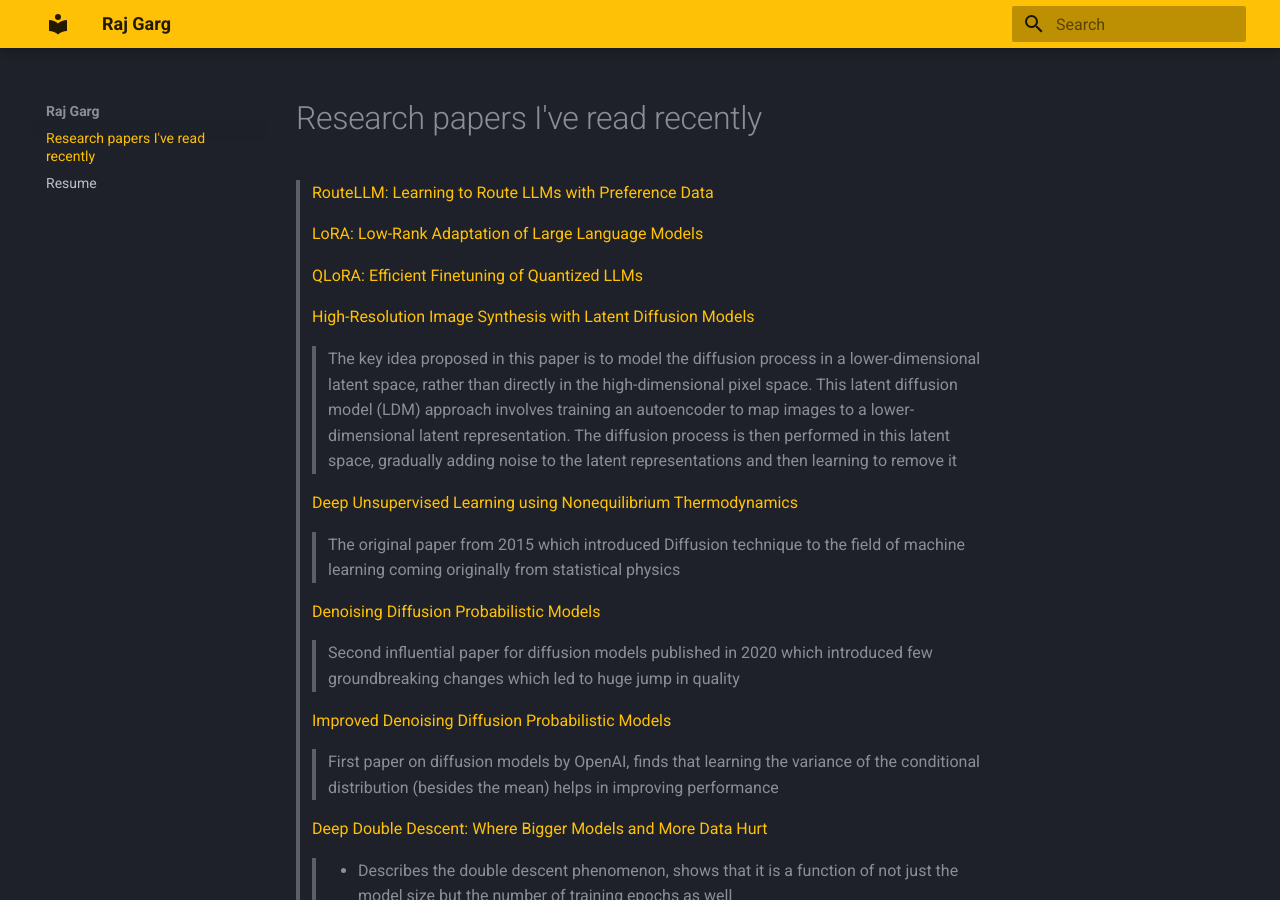
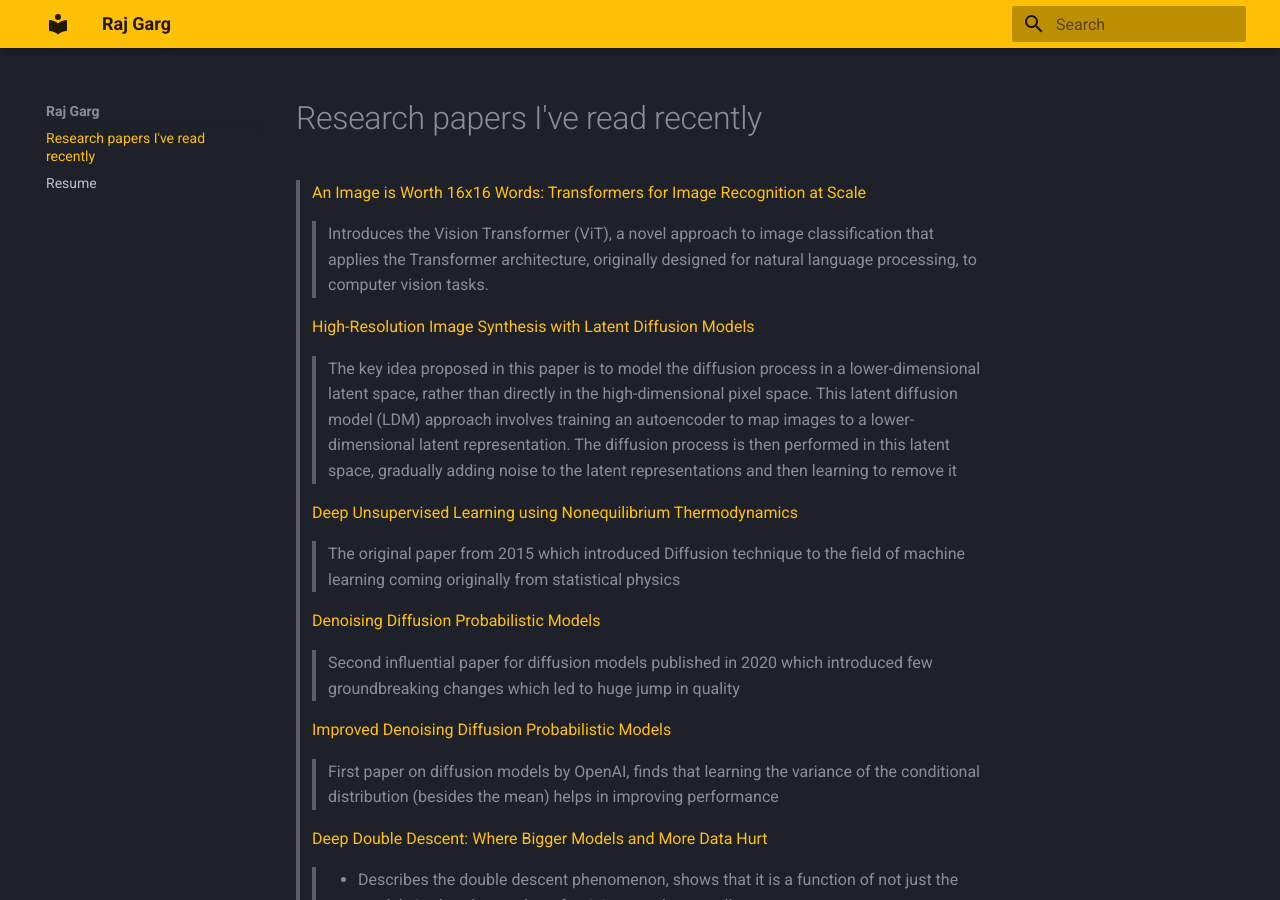
Before and after one commit to rajgarg021/blog, an MkDocs documentation site: the page built from docs/index.md, in a window 1280 px wide and 900 px high. Built offline with MkDocs 1.6.1 and Material for MkDocs 9.7.7, drawn with Linux system fonts in a browser that asks for light colours; some of the changed text lies outside the part shown.

Commit message:
added more papers

```diff
--- a/docs/index.md
+++ b/docs/index.md
@@ -1,10 +1,7 @@
 # Research papers I've read recently
 
-> [RouteLLM: Learning to Route LLMs with Preference Data](https://arxiv.org/abs/2406.18665)
-
-> [LoRA: Low-Rank Adaptation of Large Language Models](https://arxiv.org/abs/2106.09685)
-
-> [QLoRA: Efficient Finetuning of Quantized LLMs](https://arxiv.org/abs/2305.14314)
+> [An Image is Worth 16x16 Words: Transformers for Image Recognition at Scale](https://arxiv.org/abs/2010.11929)
+>> Introduces the Vision Transformer (ViT), a novel approach to image classification that applies the Transformer architecture, originally designed for natural language processing, to computer vision tasks.
 
 > [High-Resolution Image Synthesis with Latent Diffusion Models](https://arxiv.org/abs/2112.10752)
 >> The key idea proposed in this paper is to model the diffusion process in a lower-dimensional latent space, rather than directly in the high-dimensional pixel space. This latent diffusion model (LDM) approach involves training an autoencoder to map images to a lower-dimensional latent representation. The diffusion process is then performed in this latent space, gradually adding noise to the latent representations and then learning to remove it
@@ -50,6 +47,12 @@
 > [GQA: Training Generalized Multi-Query Transformer Models from Multi-Head Checkpoints](https://arxiv.org/abs/2305.13245)
 >> Introduced Grouped-Query Attention
 
+> [RouteLLM: Learning to Route LLMs with Preference Data](https://arxiv.org/abs/2406.18665)
+
+> [LoRA: Low-Rank Adaptation of Large Language Models](https://arxiv.org/abs/2106.09685)
+
+> [QLoRA: Efficient Finetuning of Quantized LLMs](https://arxiv.org/abs/2305.14314)
+
 > [GLU Variants Improve Transformer](https://arxiv.org/pdf/2002.05202)
 >> Proposed using GLU activation functions for Transformers
 
```
